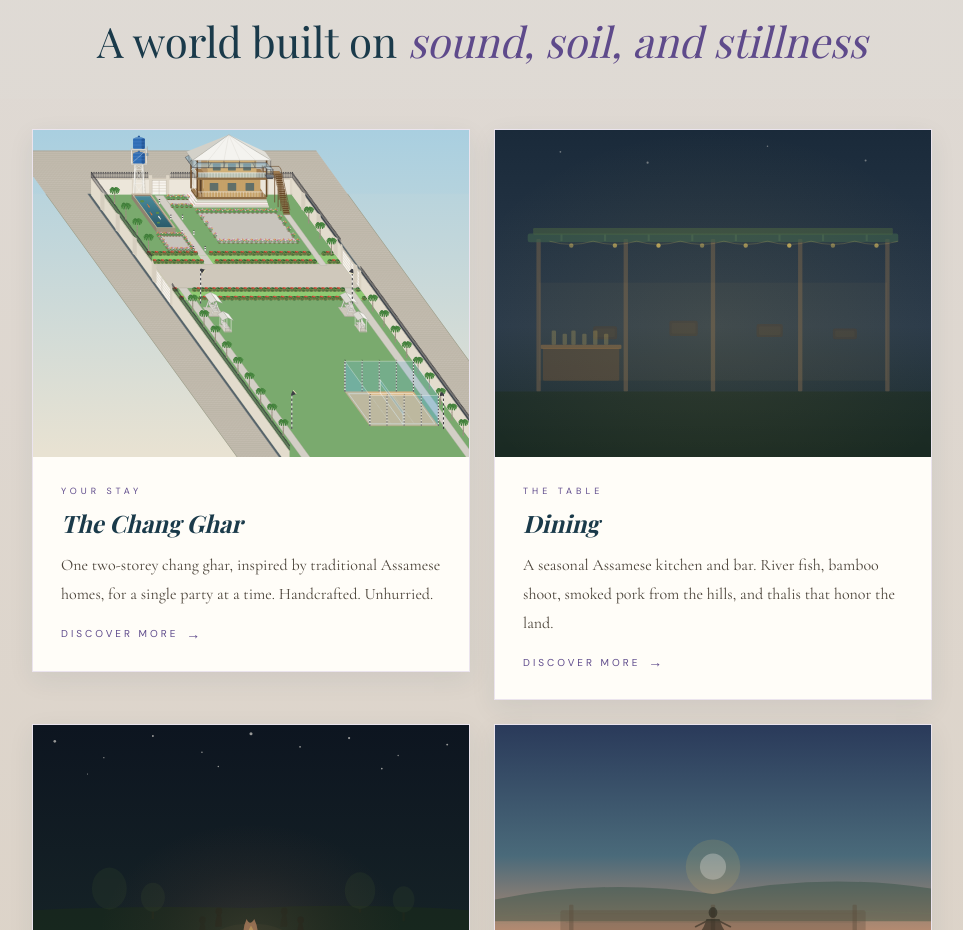
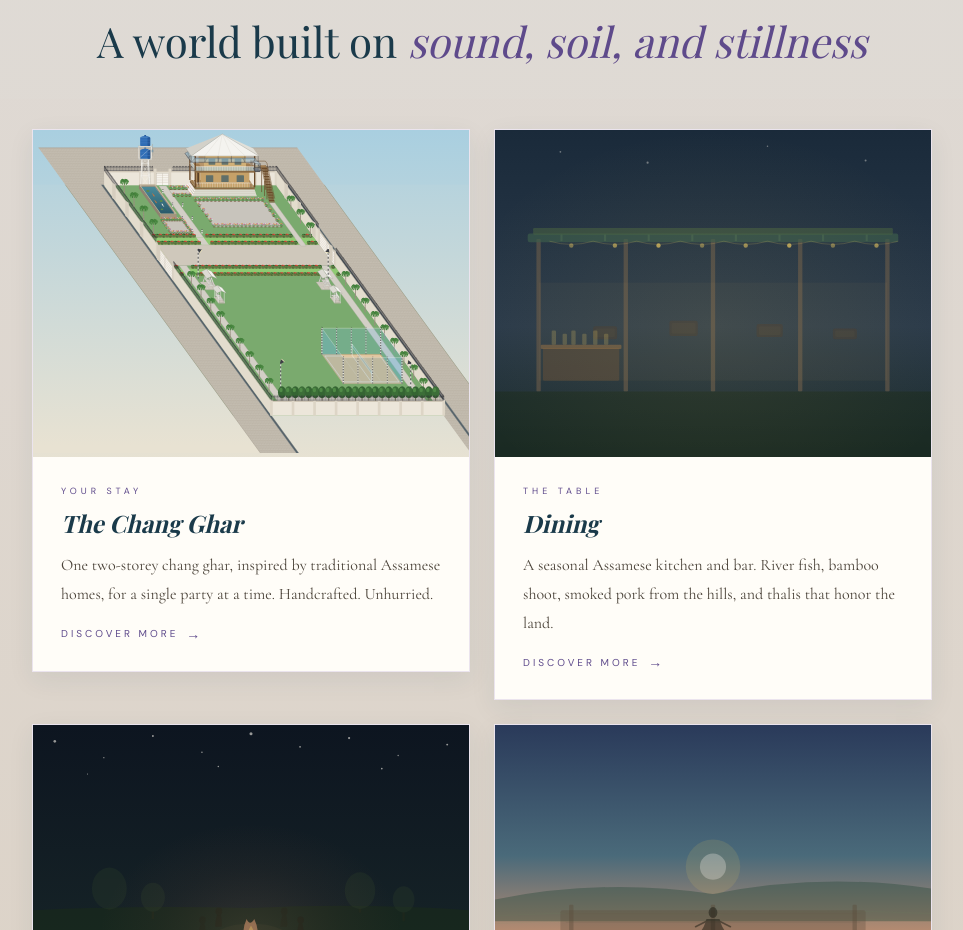
Before and after one commit to SeniorTechLead/neelpaakhi, a React (Vite) app: page / in a window 1280 px wide. Shown: the part 900-1830 px from the top of the page, without its empty margins (158-1121 px from the left). Built offline with nearby package versions, Linux system fonts and the light colour scheme; a web font is replaced by a local one.

Commit message:
Close the compound in the south: path, ficus row, and south wall; move the south light poles

```diff
--- a/src/shared/svgs.jsx
+++ b/src/shared/svgs.jsx
@@ -52,13 +52,13 @@ export function ChangGharSVG() {
     .sort((p, q) => p.y - q.y)
     .map(({ x, y, i }) => flowerPlant(x, y, i, sc));
   return (
-    <svg viewBox="-266 -20 1120 840" style={{ width: "100%", height: "100%", display: "block" }} preserveAspectRatio="xMidYMid slice" role="img" aria-label="Two-storey chang ghar in a walled compound, with a lane, gate, fish pond, balconies on both floors, and an outside staircase">
+    <svg viewBox="-330 -20 1306 980" style={{ width: "100%", height: "100%", display: "block" }} preserveAspectRatio="xMidYMid slice" role="img" aria-label="Two-storey chang ghar in a walled compound, with a lane, gate, fish pond, balconies on both floors, and an outside staircase">
       <defs>
         <linearGradient id="cg-sky" x1="0" y1="0" x2="0" y2="1">
           <stop offset="0%" stopColor="#a9cfe0"/>
           <stop offset="100%" stopColor="#e8e2d2"/>
         </linearGradient>
-        <linearGradient id="cg-sky-fade" gradientUnits="userSpaceOnUse" x1="0" y1="-20" x2="0" y2="860">
+        <linearGradient id="cg-sky-fade" gradientUnits="userSpaceOnUse" x1="0" y1="-20" x2="0" y2="980">
           <stop offset="0%" stopColor="#a9cfe0"/>
           <stop offset="100%" stopColor="#e8e2d2"/>
         </linearGradient>
@@ -85,7 +85,7 @@ export function ChangGharSVG() {
           <stop offset="100%" stopColor="#2a5a6a"/>
         </linearGradient>
       </defs>
-      <rect x="-290" y="-20" width="1180" height="880" fill="url(#cg-sky)"/>
+      <rect x="-360" y="-20" width="1380" height="1000" fill="url(#cg-sky)"/>
       {/* Whole scene lifted so the foreground clears the caption */}
       <g transform="translate(0, -52)">
       {/* 26 ft paved road behind the north wall, joining the west and east roads */}
@@ -111,7 +111,7 @@ export function ChangGharSVG() {
       <line x1="58" y1="162" x2="58" y2="200" stroke="#b8b0a2" strokeWidth="1"/>
       {[168, 175, 182, 189].map(y => <line key={y} x1="40" y1={y} x2="76" y2={y} stroke="#cfc6b6" strokeWidth="1.2"/>)}
       {/* Garden ground */}
-      <rect x="-290" y="198" width="1180" height="720" fill="#7aaa6e"/>
+      <rect x="-360" y="198" width="1380" height="690" fill="#7aaa6e"/>
       {/* Main road from the gate, parallel to the house's side walls */}
       <polygon points={pts([47, 200], [69, 200], [ns(69, 200, 380), 380], [ns(47, 200, 380), 380])} fill="#d3cfc6" stroke="#b3aea4" strokeWidth="1"/>
       {/* Garden lights: short white bollards with black bands, along both edges of the main road */}
@@ -181,9 +181,11 @@ export function ChangGharSVG() {
             })}
             {/* 5 ft side paths south of the road, through the south hedges */}
             {[0, 1].map(i => {
-              const y0 = yS, y1 = 900, a0 = sidePaths(y0)[i], a1 = sidePaths(y1)[i];
+              const y0 = yS, y1 = 848, a0 = sidePaths(y0)[i], a1 = sidePaths(y1)[i];
               return <polygon key={`sp${i}`} points={pts([a0[0], y0], [a0[1], y0], [a1[1], y1], [a1[0], y1])} fill="#d3cfc6" stroke="#b3aea4" strokeWidth="1"/>;
             })}
+            {/* 5 ft internal path along the south, joining the west and east side paths */}
+            <polygon points={pts([sidePaths(826)[0][0], 826], [sidePaths(826)[1][1], 826], [sidePaths(848)[1][1], 848], [sidePaths(848)[0][0], 848])} fill="#d3cfc6" stroke="#b3aea4" strokeWidth="1"/>
             {hedge(yN - G, "n2")}
             {hedge(yN - 1, "n")}
             {hedge(yS + 9, "s")}
@@ -286,7 +288,7 @@ export function ChangGharSVG() {
       })()}
       {/* Block-paved roads outside the west and east walls, with a drain along each wall */}
       {(() => {
-        const west = (y) => ns(-116, 200, y), east = (y) => ns(400, 200, y), y0 = 196, y1 = 900;
+        const west = (y) => ns(-116, 200, y), east = (y) => ns(400, 200, y), y0 = 196, y1 = 1000;
         const wallLean = 42 * K;      // the east wall's top edge sits this far right of its base
         const RW = 26 * 4.4;          // road width, 26 ft
         const drain = (xa, xb) => (
@@ -299,8 +301,8 @@ export function ChangGharSVG() {
         return (
           <g>
             {/* Beyond the roads: nothing drawn; it blends into the sky so the compound stands on its own */}
-            <polygon points={pts([-290, y0], [west(y0) - RW, y0], [west(y1) - RW, y1], [-290, y1])} fill="url(#cg-sky-fade)"/>
-            <polygon points={pts([east(y0) + wallLean + RW, y0], [890, y0], [890, y1], [east(y1) + wallLean + RW, y1])} fill="url(#cg-sky-fade)"/>
+            <polygon points={pts([-360, y0], [west(y0) - RW, y0], [west(y1) - RW, y1], [-360, y1])} fill="url(#cg-sky-fade)"/>
+            <polygon points={pts([east(y0) + wallLean + RW, y0], [1020, y0], [1020, y1], [east(y1) + wallLean + RW, y1])} fill="url(#cg-sky-fade)"/>
             {/* 26 ft roads, with a kerb on the outer edge */}
             <polygon points={pts([west(y0) - RW, y0], [west(y0), y0], [west(y1), y1], [west(y1) - RW, y1])} fill="url(#cg-pavers)"/>
             <polygon points={pts([east(y0), y0], [east(y0) + wallLean + RW, y0], [east(y1) + wallLean + RW, y1], [east(y1), y1])} fill="url(#cg-pavers)"/>
@@ -314,7 +316,7 @@ export function ChangGharSVG() {
       })()}
       {/* Compound wall on the west, to the left of the tank, pond and small courtyard */}
       {(() => {
-        const H = 42, x = (y) => ns(-116, 200, y), y0 = 200, y1 = 900;
+        const H = 42, x = (y) => ns(-116, 200, y), y0 = 200, y1 = 888;
         const pillars = [236, 290, 350, 420];
         return (
           <g>
@@ -456,7 +458,7 @@ export function ChangGharSVG() {
       })()}
       {/* Compound wall on the east, to the right of the stairs, running front to back */}
       {(() => {
-        const H = 42, x = (y) => ns(400, 200, y), y0 = 200, y1 = 900;
+        const H = 42, x = (y) => ns(400, 200, y), y0 = 200, y1 = 888;
         const pillars = [236, 290, 350, 420];
         return (
           <g>
@@ -581,7 +583,7 @@ export function ChangGharSVG() {
       {/* Four 20 ft light poles, striped black and white, at the corners of the south field, aimed at its centre */}
       {(() => {
         const W = (y) => ns(-116, 200, y + 42), E = (y) => ns(400, 200, y);
-        const yA = 478, yB = 800, H = 20 * 4.4;
+        const yA = 478, yB = 818, H = 20 * 4.4;
         const corners = [[W(yA) + 48, yA], [E(yA) - 48, yA], [W(yB) + 48, yB], [E(yB) - 48, yB]];
         const cx = (corners[0][0] + corners[1][0] + corners[2][0] + corners[3][0]) / 4, cy = (yA + yB) / 2;
         return (
@@ -598,6 +600,30 @@ export function ChangGharSVG() {
                 </g>
               );
             })}
+          </g>
+        );
+      })()}
+      {/* Row of ficus trees, then 4 ft further south, the south wall with its iron grill */}
+      {(() => {
+        const yF = 870, yW = 888, H = 42;
+        const xw = ns(-116, 200, yW), xe = ns(400, 200, yW);
+        const trees = [];
+        for (let x = ns(-116, 200, yF + 42) + 14; x < ns(400, 200, yF) - 10; x += 20) trees.push(x);
+        return (
+          <g>
+            {trees.map((x, i) => (
+              <g key={`fc${i}`}>
+                <line x1={x} y1={yF} x2={x} y2={yF - 40} stroke="#6a5a48" strokeWidth="2.2"/>
+                <ellipse cx={x} cy={yF - 52} rx="12" ry="18" fill={i % 2 ? "#3c6e38" : "#356533"}/>
+                <ellipse cx={x - 3} cy={yF - 59} rx="5" ry="7" fill="#4f8a46"/>
+              </g>
+            ))}
+            <rect x={xw} y={yW - H} width={xe - xw} height={H} fill="#ece6da"/>
+            <rect x={xw} y={yW - H - 3} width={xe - xw} height="4" fill="#cfc6b6"/>
+            {Array.from({ length: 9 }, (_, i) => xw + (xe - xw) * i / 8).map(x => (
+              <rect key={x} x={x - 4} y={yW - H - 6} width="8" height={H + 6} fill="#ddd5c6"/>
+            ))}
+            {grill([xw, yW - H - 3], [xe, yW - H - 3], "gs", 4.5)}
           </g>
         );
       })()}
```
